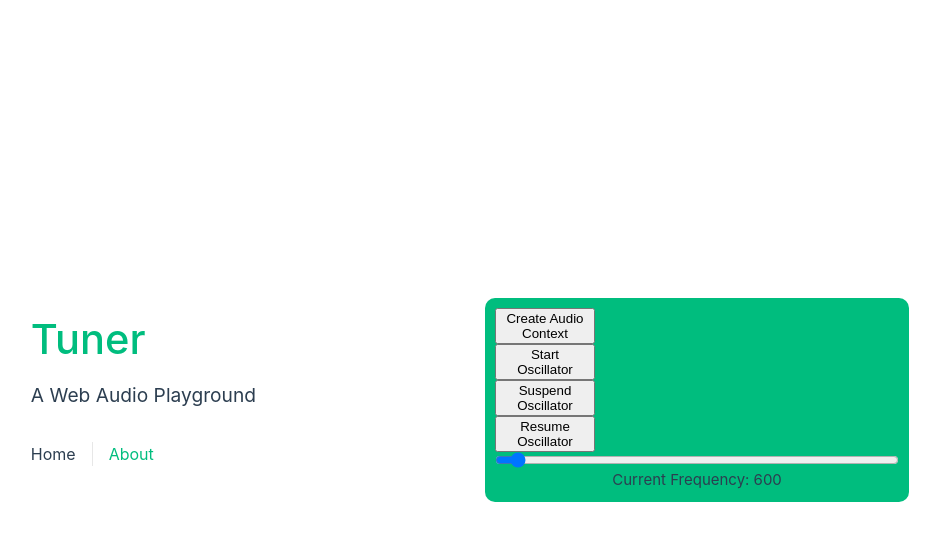
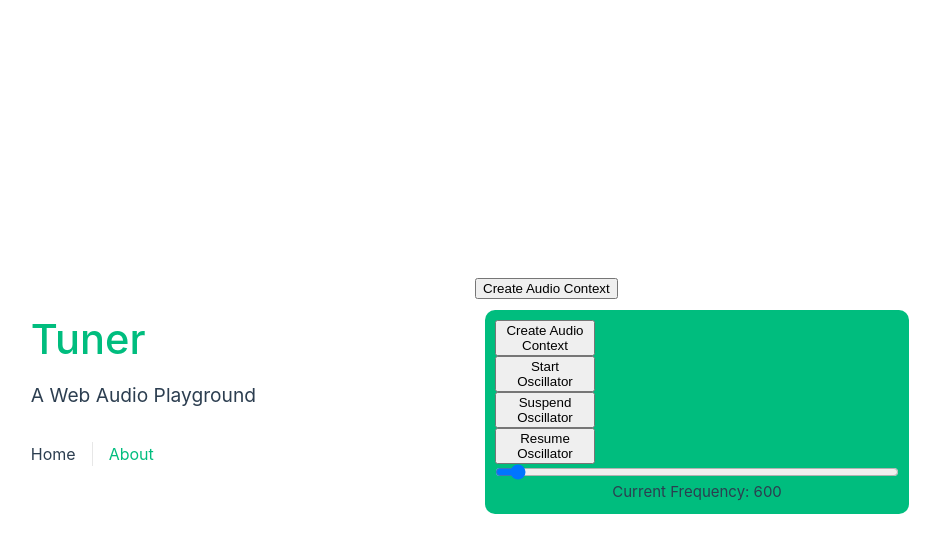
Before and after one commit to jake-edel/web_audio_playground, a Vue app: page / in a window 1280 px wide. Both pictures are taken after a click on the button "Create Audio Context". Shown: the top 552 px of the page, without its empty margins (165-1105 px from the left). Built offline with nearby package versions, Linux system fonts and the light colour scheme.

Commit message:
create audioContext before rendering audio modules

```diff
--- a/src/views/HomeView.vue
+++ b/src/views/HomeView.vue
@@ -4,6 +4,26 @@ import OscillatorSimple from '../components/OscillatorSimple.vue'
 
 <template>
 	<main>
-		<OscillatorSimple />
+		<button @click="createAudioContext">Create Audio Context</button>
+		<div v-if="audioContextCreated">
+			<OscillatorSimple :audioContext="audioContext"/>
+		</div>
 	</main>
 </template>
+
+<script>
+	export default {
+		data () {
+			return {
+				audioContext: null,
+				audioContextCreated: false
+			}
+		},
+		methods: {
+			createAudioContext () {
+				this.audioContext = new AudioContext()
+				this.audioContextCreated = true
+			}
+		}
+	}
+</script>
```
